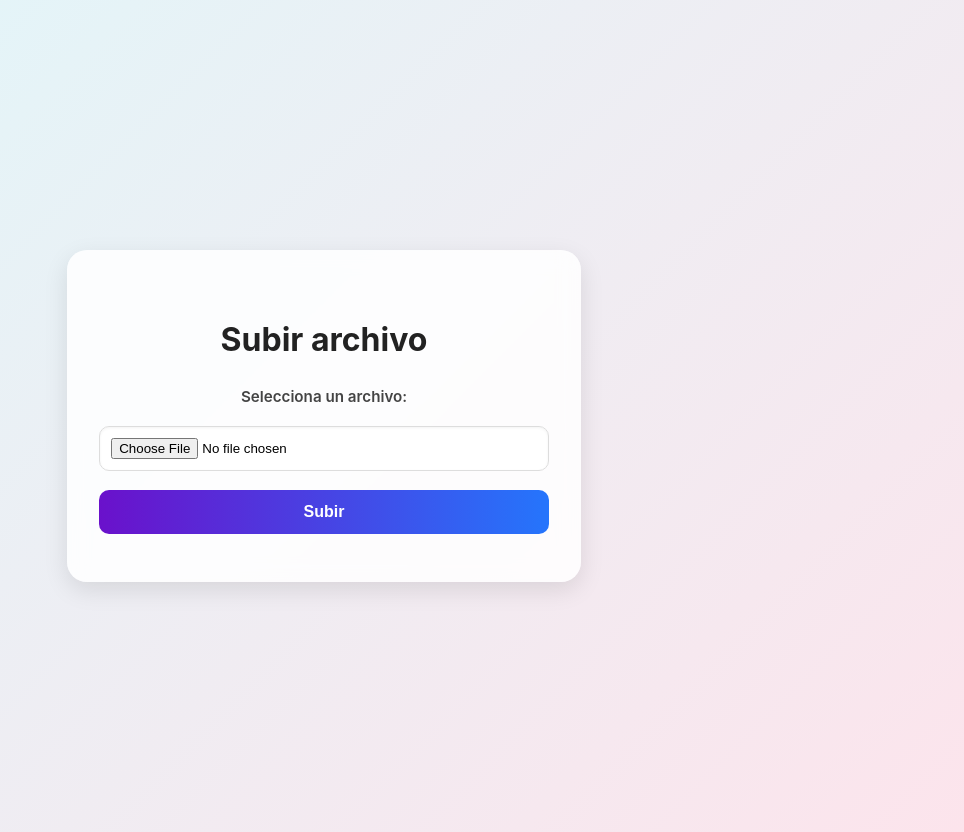
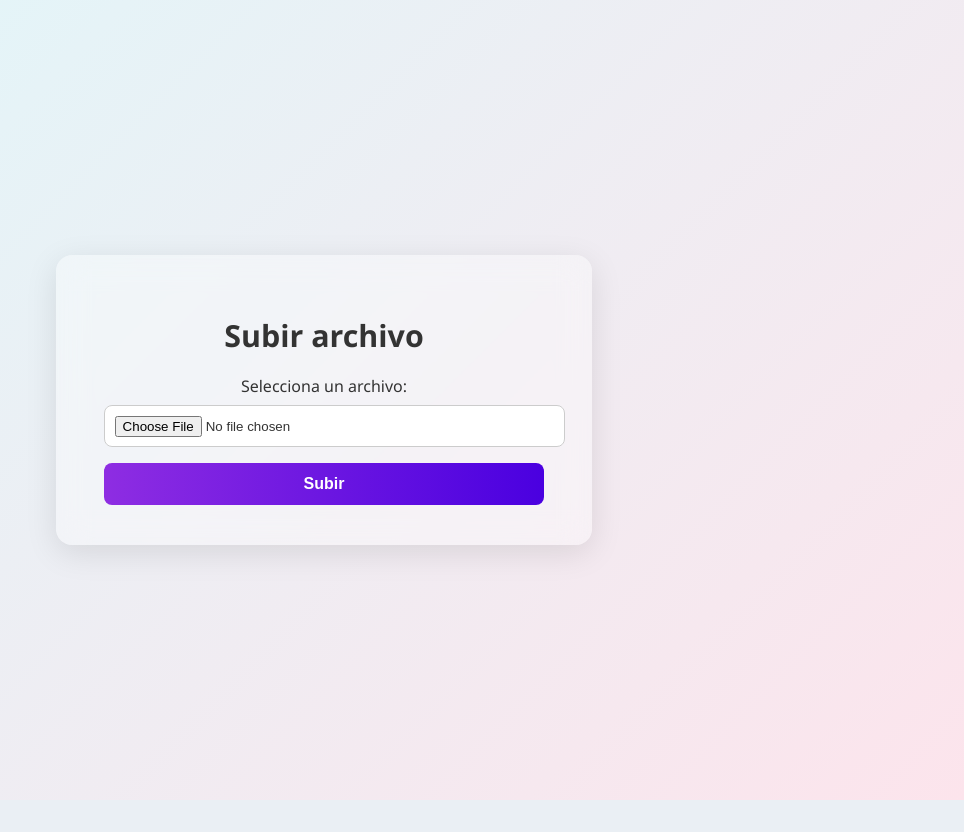
Before and after one commit to ByJeanCa/ByJeanCa-ByJeanCa-CI-CD-with-Jenkins-Ansible-and-S3-on-EC2, a Flask app: page / in a window 1280 px wide. Shown: the whole page, without its empty margins (316-1280 px from the left). After the commit the page ends 800 px from the top, so only its background shows below. Run offline with Flask 3, Linux system fonts and the light colour scheme; data that the repository does not hold is empty.

Commit message:
feat: new style

```diff
--- a/app/static/style.css
+++ b/app/static/style.css
@@ -1,101 +1,88 @@
-/* style.css actualizado */
+/* Modern Glassmorphism Design */
 
 body {
-  font-family: "Inter", "Segoe UI", Roboto, sans-serif;
+  font-family: 'Segoe UI', Roboto, sans-serif;
   background: linear-gradient(135deg, #e0f7fa, #fce4ec);
+  height: 100vh;
+  margin: 0;
   display: flex;
   justify-content: center;
   align-items: center;
-  height: 100vh;
-  margin: 0;
-  padding: 1rem;
+  color: #333;
 }
 
 .container {
-  background: rgba(255, 255, 255, 0.85);
-  backdrop-filter: blur(10px);
-  -webkit-backdrop-filter: blur(10px);
-  padding: 3rem 2rem;
-  border-radius: 20px;
-  box-shadow: 0 8px 25px rgba(0, 0, 0, 0.1);
-  width: 100%;
-  max-width: 450px;
+  background: rgba(255, 255, 255, 0.35);
+  box-shadow: 0 8px 32px rgba(0, 0, 0, 0.1);
+  backdrop-filter: blur(15px);
+  -webkit-backdrop-filter: blur(15px);
+  padding: 2.5rem 3rem;
+  border-radius: 16px;
+  width: 90%;
+  max-width: 440px;
   text-align: center;
-  transition: all 0.3s ease-in-out;
-}
-
-.container:hover {
-  box-shadow: 0 12px 30px rgba(0, 0, 0, 0.15);
+  animation: fadeIn 1s ease-out;
 }
 
 h1 {
-  font-size: 2rem;
-  color: #222;
-  margin-bottom: 1.8rem;
-}
-
-form {
-  display: flex;
-  flex-direction: column;
-  gap: 1.2rem;
+  font-size: 1.9rem;
+  margin-bottom: 1.2rem;
 }
 
 label {
-  font-weight: 600;
-  color: #444;
+  font-weight: 500;
+  display: block;
+  margin-bottom: 0.5rem;
+}
+
+input[type="file"] {
+  width: 100%;
+  padding: 0.6rem;
+  border: 1px solid #ccc;
+  border-radius: 8px;
+  background: #fff;
+}
+
+button {
+  margin-top: 1rem;
+  padding: 0.75rem;
+  width: 100%;
+  border: none;
+  border-radius: 8px;
+  background: linear-gradient(to right, #8e2de2, #4a00e0);
+  color: white;
+  font-weight: bold;
+  font-size: 1rem;
+  cursor: pointer;
+  transition: transform 0.2s ease;
+}
+
+button:hover {
+  transform: scale(1.03);
+}
+
+ul {
+  list-style: none;
+  padding: 0;
+  margin-top: 1.5rem;
+}
+
+li {
+  background: #efefef;
+  margin: 0.3rem 0;
+  padding: 0.5rem;
+  border-radius: 6px;
   font-size: 0.95rem;
 }
 
-input[type="file"] {
-  padding: 0.7rem;
-  border: 1px solid #ddd;
-  border-radius: 10px;
-  background-color: #fff;
-  box-shadow: inset 0 1px 3px rgba(0,0,0,0.05);
-  transition: border 0.2s ease;
+h2 {
+  margin-top: 2rem;
+  font-size: 1.2rem;
+  color: #444;
 }
 
-input[type="file"]:focus {
-  border-color: #66afe9;
-  outline: none;
+/* Animations */
+@keyframes fadeIn {
+  from { opacity: 0; transform: translateY(20px); }
+  to { opacity: 1; transform: translateY(0); }
 }
-
-button {
-  background: linear-gradient(to right, #6a11cb, #2575fc);
-  color: white;
-  padding: 0.8rem;
-  border: none;
-  border-radius: 10px;
-  font-weight: bold;
-  font-size: 1rem;
-  cursor: pointer;
-  transition: transform 0.2s ease, box-shadow 0.2s ease;
-}
-
-button:hover {
-  transform: translateY(-2px);
-  box-shadow: 0 6px 15px rgba(0,0,0,0.1);
-}
-
-.success {
-  margin-top: 1rem;
-  color: #2e7d32;
-  font-weight: 600;
-  font-size: 0.95rem;
-}
-
-ul {
-  margin-top: 1.5rem;
-  list-style: none;
-  padding: 0;
-  text-align: left;
-}
-
-ul li {
-  background: #f1f1f1;
-  padding: 0.5rem 1rem;
-  border-radius: 8px;
-  margin-bottom: 0.5rem;
-  font-size: 0.9rem;
-  color: #333;
-}
```
